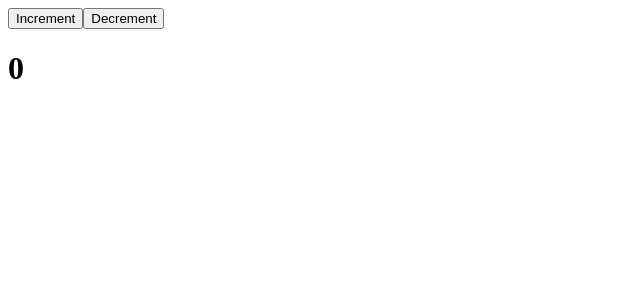
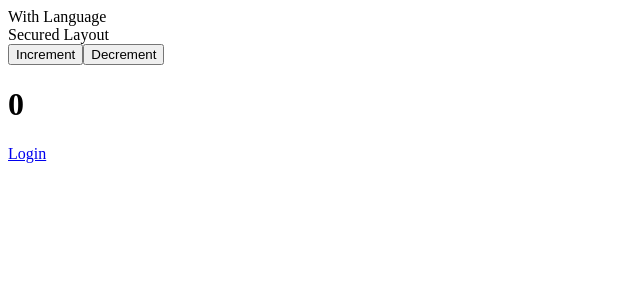
Before and after one commit to pdhung197/viethealthyDashboard, a Next.js app: page / in a window 1280 px wide. Shown: the top 300 px of the page, without its empty margins (0-640 px from the left). Built offline with nearby package versions, Linux system fonts and the light colour scheme.

Commit message:
Add layout page

```diff
--- /dev/null
+++ b/containers/Layout/SecureLayout.js
@@ -0,0 +1,12 @@
+import React from 'react'
+
+export default function SecureLayout(props) {
+    return (
+        <div className="container container-secured">
+            Secured Layout
+            {
+                props.children
+            }
+        </div>
+    )
+}
--- /dev/null
+++ b/hocs/securePage/index.js
@@ -0,0 +1,9 @@
+import { compose } from 'redux';
+
+import withLang from './../withLang';
+import withSecureLayout from './withSecureLayout';
+
+export default compose(
+    withLang,
+    withSecureLayout
+);
--- /dev/null
+++ b/hocs/securePage/withSecureLayout.js
@@ -0,0 +1,15 @@
+import React, { Component } from 'react';
+
+import SecureLayout from '../../containers/Layout/SecureLayout';
+
+export default function withSecureLayout(ComposedComponent) {
+    return class WithSecureLayout extends Component {
+        render() {
+            return (
+                <SecureLayout>
+                    <ComposedComponent {...this.props} />
+                </SecureLayout>
+            )
+        }
+    }
+}
--- /dev/null
+++ b/hocs/withLang.js
@@ -0,0 +1,15 @@
+import React, { Component } from 'react';
+
+export default function withLang(ComposedComponent) {
+    return class WithLang extends Component {
+        render() {
+            return (
+                <>
+                    With Language
+                    <ComposedComponent {...this.props} />
+                </>
+            )
+        }
+    }
+
+}
--- a/pages/index.js
+++ b/pages/index.js
@@ -1,22 +1,23 @@
-import React from 'react';
 import { connect } from 'react-redux';
+import Link from 'next/link';
+
+import SecurePage from './../hocs/securePage';
+
 import { decrementCounter, incrementCounter } from '../redux/actions/counter.actions';
 
-class App extends React.Component {
-  constructor(props) {
-    super(props);
-  }
+function Home(props) {
+  return (
+    <div>
+      <button onClick={props.incrementCounter}>Increment</button>
+      <button onClick={props.decrementCounter}>Decrement</button>
+      <h1>{props.counter}</h1>
+      <Link href="/login">
+        <a>Login</a>
+      </Link>
+    </div>
+  );
+}
 
-  render() {
-    return (
-      <div>
-        <button onClick={this.props.incrementCounter}>Increment</button>
-        <button onClick={this.props.decrementCounter}>Decrement</button>
-        <h1>{this.props.counter}</h1>
-      </div>
-    );
-  }
-}
 
 const mapStateToProps = state => ({
   counter: state.counter.value
@@ -27,4 +28,4 @@ const mapDispatchToProps = {
   decrementCounter: decrementCounter,
 };
 
-export default connect(mapStateToProps, mapDispatchToProps)(App);
+export default connect(mapStateToProps, mapDispatchToProps)(SecurePage(Home));
```
Also changed, not shown: containers/Layout/NonSecureLayout.js (added, +12 -0 lines), hocs/defaultPage/index.js (added, +9 -0 lines), hocs/defaultPage/withNonSecureLayout.js (added, +15 -0 lines), pages/login.js (added, +16 -0 lines).
